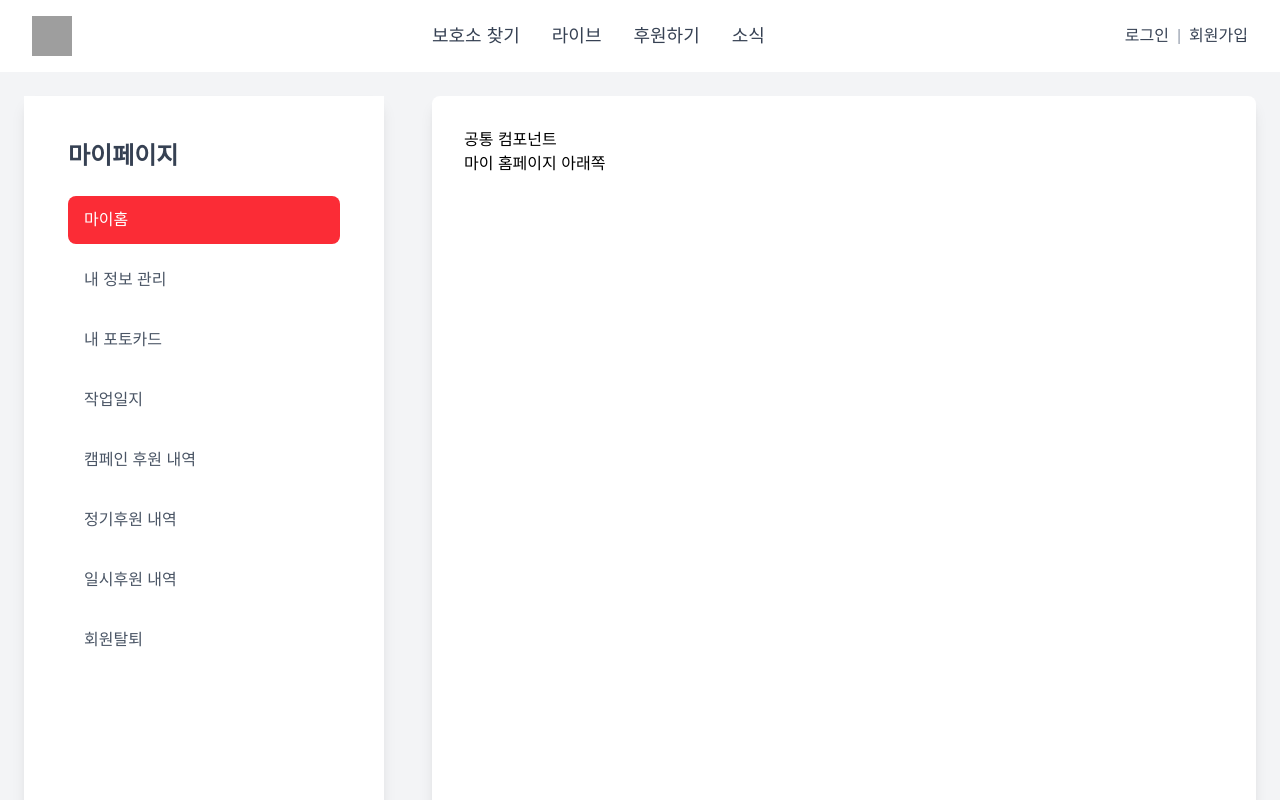
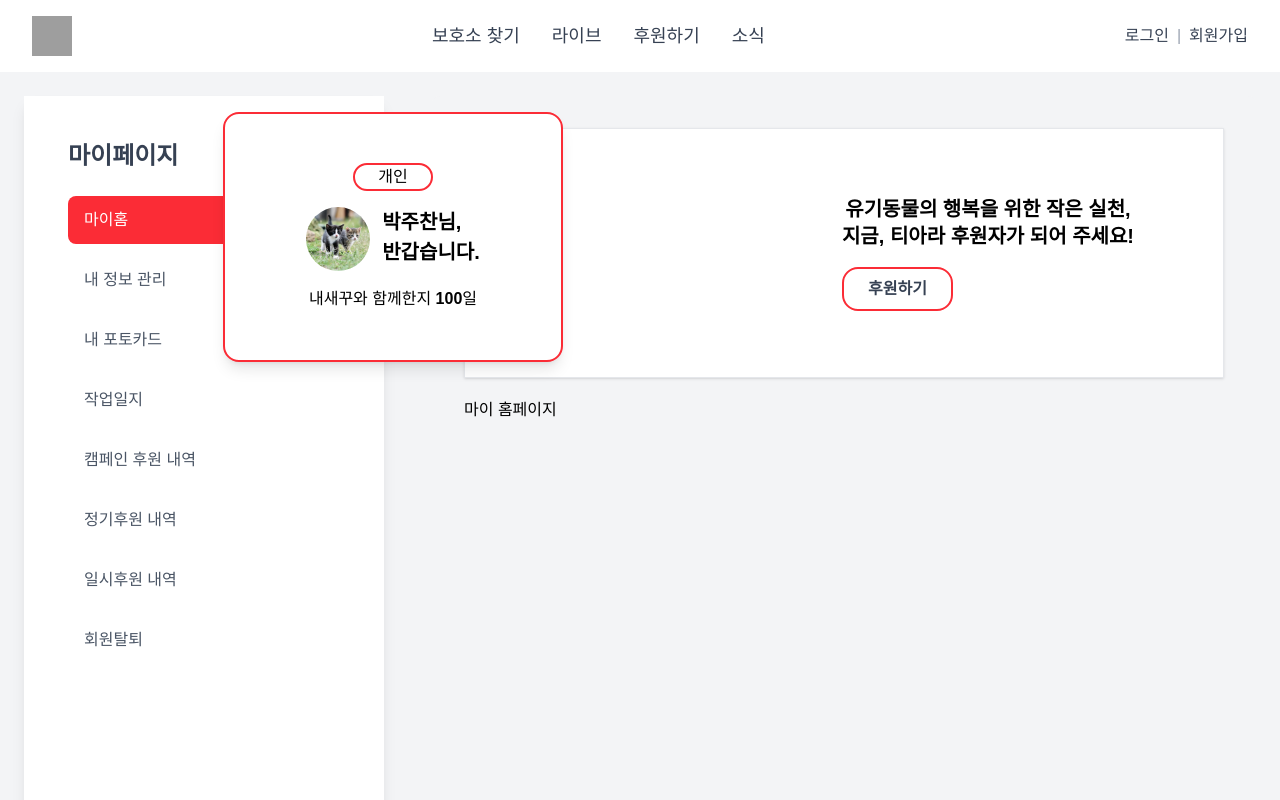
Before and after one commit to p990805/commonproject, a React (Vite) app in the folder T-ara/: page /mypage in a window 1280 px wide. Shown: the top 800 px of the page. Built offline with nearby package versions, Linux system fonts and the light colour scheme; grey boxes are pictures that could not be loaded.

Commit message:
[주찬] Design : 마이페이지 공통 부분 디자인02.02

```diff
--- a/T-ara/src/components/Header.jsx
+++ b/T-ara/src/components/Header.jsx
@@ -1,13 +1,27 @@
+import { useState } from "react";
 import { Link } from "react-router-dom";
 
 const Header = ({ isLoggedIn, userName, userProfile, handleLogout }) => {
+  const [dropdownOpen, setDropdownOpen] = useState(false); // 드롭다운 상태
+
+  const toggleDropdown = () => {
+    setDropdownOpen(!dropdownOpen);
+  };
+
+  const closeDropdown = () => {
+    setDropdownOpen(false);
+  };
+
   return (
     <header className="flex justify-between items-center px-8 py-4 bg-white shadow-md">
+      {/* 로고 */}
       <div className="flex items-center">
         <Link to="/">
           <img className="w-10 h-10" src="/assets/dog-icon.png" alt="로고" />
         </Link>
       </div>
+
+      {/* 네비게이션 */}
       <nav className="flex space-x-8 text-lg font-medium">
         <Link to="/shelters" className="text-gray-700 hover:text-black transition">
           보호소 찾기
@@ -22,19 +36,46 @@ const Header = ({ isLoggedIn, userName, userProfile, handleLogout }) => {
           소식
         </Link>
       </nav>
-      <div className="flex items-center space-x-4">
+
+      {/* 사용자 정보 및 드롭다운 */}
+      <div className="flex items-center space-x-4 relative">
         {isLoggedIn ? (
-          <div className="flex items-center space-x-2">
+          <>
+            {/* 프로필 및 드롭다운 토글 */}
+            <div className="flex items-center space-x-2 cursor-pointer" onClick={toggleDropdown}>
               <img src={userProfile} alt="프로필" className="w-8 h-8 rounded-full" />
-            <span className="text-gray-700">안녕하세요, {userName}님</span>
+              <span className="text-gray-700">{userName}님</span>
+              <p className="text-xl">▼</p>
+            </div>
+
+            {/* 드롭다운 메뉴 */}
+            {dropdownOpen && (
+              <div
+                className="absolute top-10 right-0 mt-2 w-48 bg-white border border-gray-200 rounded-md shadow-lg z-10"
+                onMouseLeave={closeDropdown}
+              >
+                <Link
+                  to="/mypage"
+                  className="block px-4 py-2 text-gray-700 hover:bg-gray-100 transition"
+                  onClick={closeDropdown}
+                >
+                  마이페이지
+                </Link>
                 <button
-              onClick={handleLogout}
-              className="text-sm text-red-500 hover:underline"
+                  onClick={() => {
+                    handleLogout();
+                    closeDropdown();
+                  }}
+                  className="block w-full text-left px-4 py-2 text-gray-700 hover:bg-gray-100 transition"
                 >
                   로그아웃
                 </button>
               </div>
+            )}
+          </>
         ) : (
+          <>
+            {/* 로그인/회원가입 */}
             <div className="flex items-center text-gray-700 space-x-2">
               <Link to="/login" className="hover:text-black transition">
                 로그인
@@ -44,6 +85,7 @@ const Header = ({ isLoggedIn, userName, userProfile, handleLogout }) => {
                 회원가입
               </Link>
             </div>
+          </>
         )}
       </div>
     </header>
--- a/T-ara/src/components/mypage/CommonComponent.jsx
+++ b/T-ara/src/components/mypage/CommonComponent.jsx
@@ -1,9 +1,50 @@
-const CommonComponent =() => {
+import { useNavigate } from "react-router-dom";
 
-    return(
-        <div>
-            공통 컴포넌트
+const CommonComponent = () => {
+  const nav = useNavigate();
+
+  const goDonate = () => {
+    nav("/donate");
+  };
+
+  return (
+    <div className="relative w-full border border-gray-200 shadow bg-white flex items-center justify-center h-[250px]">
+      {/* 왼쪽 박스: 프로필 정보 */}
+      <div className="absolute right-165 top-27 transform -translate-y-1/2 flex flex-col gap-4 items-center justify-center border-2 border-red-500 rounded-2xl w-[340px] h-[250px] p-5 bg-white shadow-lg">
+        <p className="border-2 rounded-2xl border-red-500 w-20 text-center flex items-center justify-center">
+          개인
+        </p>
+        <div className="flex gap-3">
+          <img
+            src="/assets/cats.png"
+            alt="프로필이미지"
+            className="w-16 h-16 rounded-full object-cover"
+          />
+          <h1 className="text-[20px] font-black">
+            박주찬님, <br />
+            반갑습니다.
+          </h1>
         </div>
-    )
-}
+        <p>
+          내새꾸와 함께한지 <span className="font-bold">100</span>일
+        </p>
+      </div>
+
+      {/* 오른쪽 박스: 후원 메시지 */}
+      <div className="ml-72">
+        <h1 className="text-[20px] font-black leading-snug text-center">
+          유기동물의 행복을 위한 작은 실천, <br /> 지금, 티아라 후원자가 되어
+          주세요!
+        </h1>
+        <button
+          onClick={goDonate}
+          className="text-gray-700 hover:text-black transition font-bold border-2 px-6 py-2 rounded-2xl mt-4 flex items-center justify-center border-red-500"
+        >
+          후원하기
+        </button>
+      </div>
+    </div>
+  );
+};
+
 export default CommonComponent;
--- a/T-ara/src/components/mypage/MyHome.jsx
+++ b/T-ara/src/components/mypage/MyHome.jsx
@@ -3,10 +3,10 @@ import CommonComponent from "./CommonComponent";
 const MyHome =()=>{
     return(
 
-        <div className="grid grid-row-2">
+        <div className="grid grid-row-2 gap-5">
             <CommonComponent />
             <div>
-                마이 홈페이지 아래쪽
+                마이 홈페이지
             </div>
         </div>
     )
--- a/T-ara/src/pages/MyPage.jsx
+++ b/T-ara/src/pages/MyPage.jsx
@@ -92,7 +92,7 @@ const MyPage = () => {
         </aside>
 
         {/* Main Section */}
-        <main className="flex-1 p-8 bg-white shadow-lg rounded-lg m-6">
+        <main className="flex-1 p-8 bg-gray-100 rounded-lg m-6">
           <div className="max-w-6xl mx-auto">
             {activeTab === 'checkpassword' ? (
               <CheckPassword onPasswordChecked={handlePasswordCheckSuccess} />
```
Lines whose indentation alone changed are shown as unchanged.
